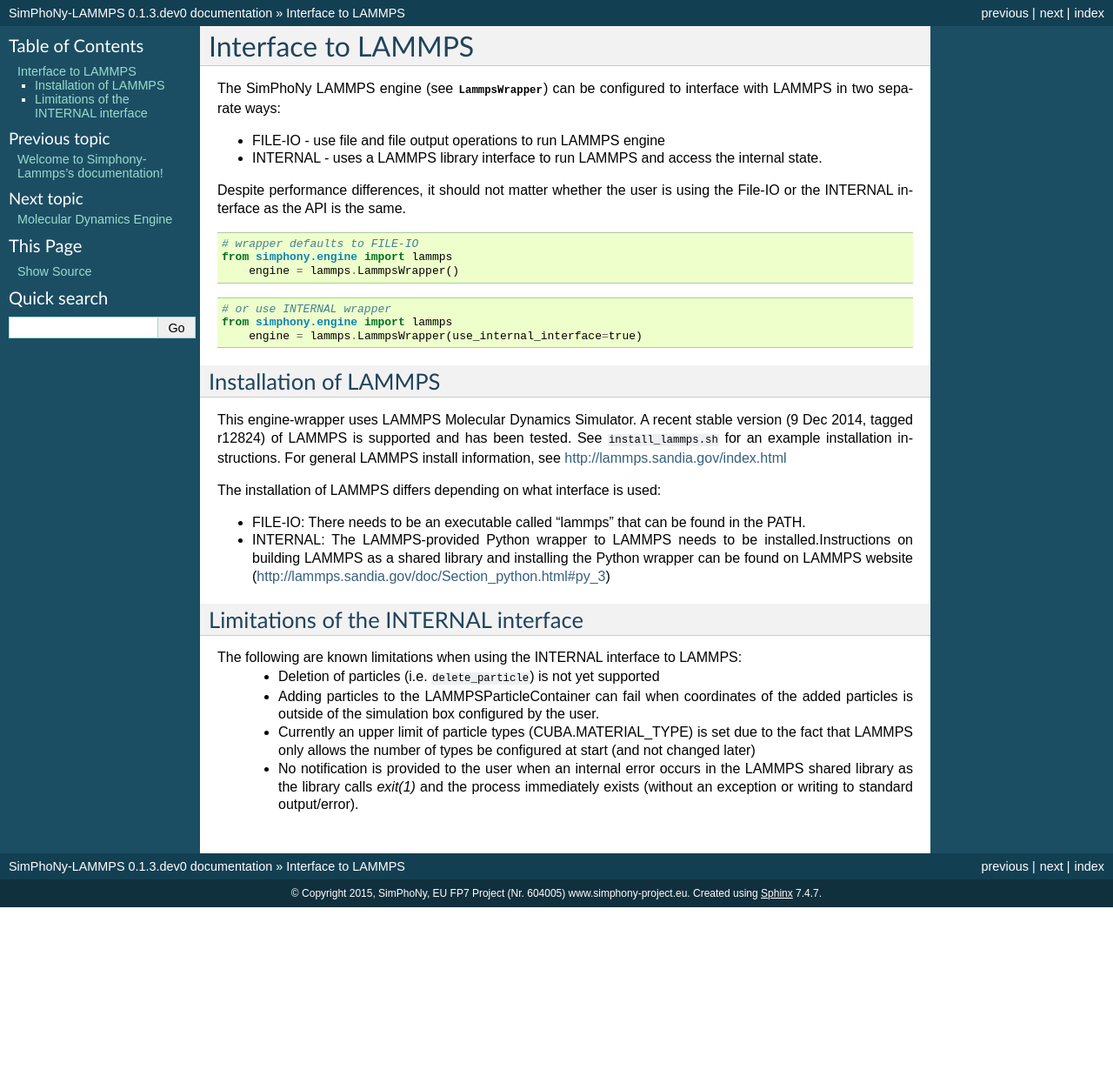
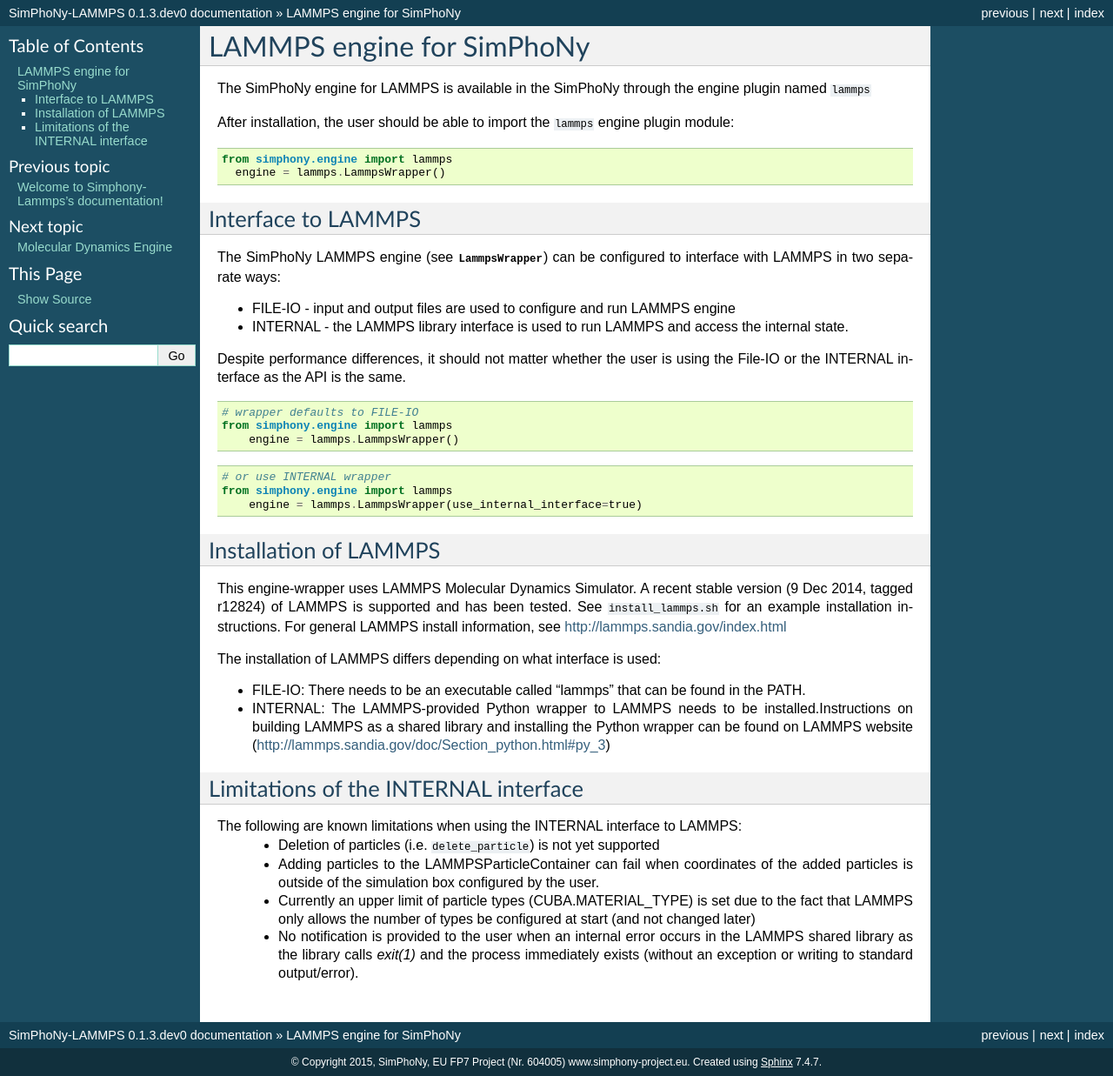
Before and after one commit to simphony/simphony-lammps, a Sphinx documentation site: the page built from doc/source/interface.rst, in a window 1280 px wide. Shown: the whole page at 87% size. Built offline with Sphinx 7.4.7, drawn with Linux system fonts in a browser that asks for light colours; before the commit the page ends 1043 px from its top, so only the background shows below that.

Commit message:
add general text about engine

```diff
--- a/doc/source/index.rst
+++ b/doc/source/index.rst
@@ -13,7 +13,7 @@
 ===========
 
 .. toctree::
-   :maxdepth: 1
+   :maxdepth: 2
 
    INTERNAL and FILE-IO interface to LAMMPS <interface>
    Molecular Dynamics Engine <md>
--- a/doc/source/interface.rst
+++ b/doc/source/interface.rst
@@ -1,11 +1,23 @@
+LAMMPS engine for SimPhoNy
+==========================
+
+The SimPhoNy engine for LAMMPS is available in the SimPhoNy through the engine plugin named ``lammps``
+
+After installation, the user should be able to import the ``lammps`` engine plugin module::
+
+  from simphony.engine import lammps
+    engine = lammps.LammpsWrapper()
+
+
+
 Interface to LAMMPS
-===================
+--------------------
 
 The SimPhoNy LAMMPS engine (see :class:`LammpsWrapper`) can be configured to
 interface with LAMMPS in two separate ways:
 
-* FILE-IO - use file and file output operations to run LAMMPS engine
-* INTERNAL - uses a LAMMPS library interface to run LAMMPS and access the
+* FILE-IO - input and output files are used to configure and run LAMMPS engine
+* INTERNAL - the LAMMPS library interface is used to run LAMMPS and access the
   internal state.
 
 Despite performance differences, it should not matter whether the user is
```
